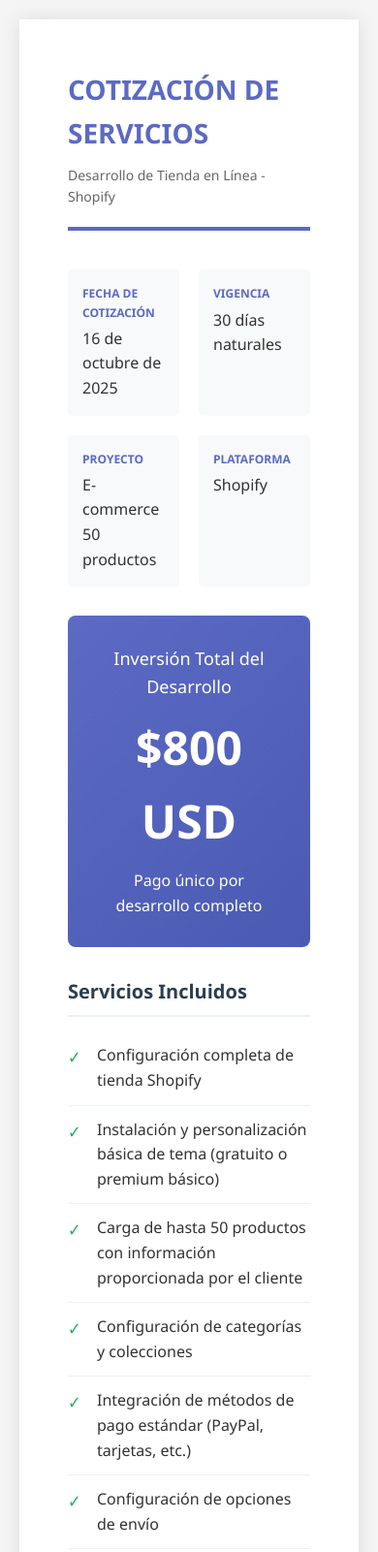
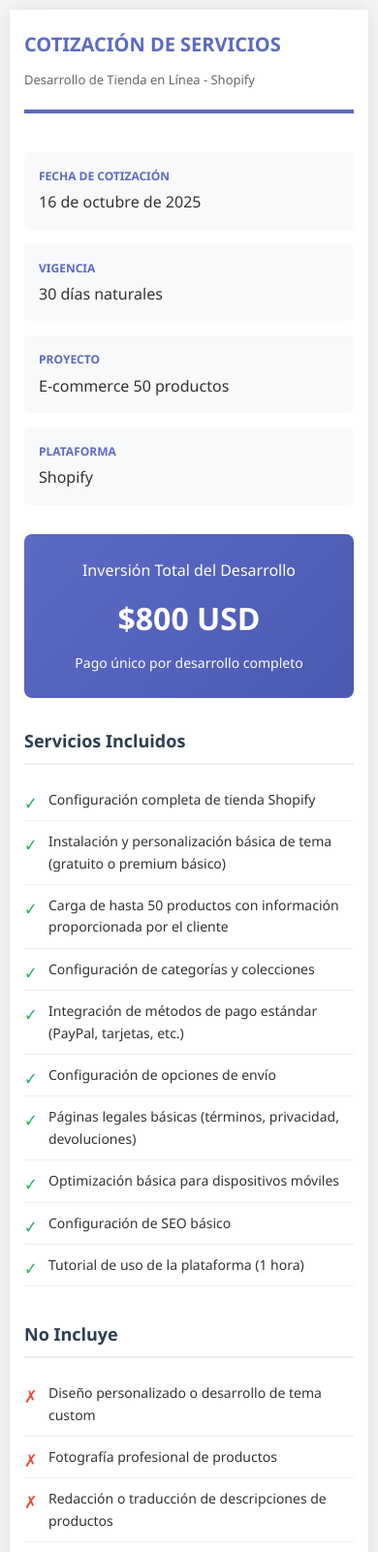
Before and after one commit to daveinweb/cotizacion-akbal, a plain HTML site: page index.html in a window 390 px wide. Shown: the top 1601 px of the page at 97% size. Drawn offline with Linux system fonts and the light colour scheme.

Commit message:
Update index.html

```diff
--- a/index.html
+++ b/index.html
@@ -25,12 +25,58 @@
             background: white;
             padding: 50px;
             box-shadow: 0 0 20px rgba(0,0,0,0.1);
+            animation: fadeIn 0.6s ease-in;
+        }
+
+        @keyframes fadeIn {
+            from {
+                opacity: 0;
+                transform: translateY(20px);
+            }
+            to {
+                opacity: 1;
+                transform: translateY(0);
+            }
+        }
+
+        @keyframes slideInLeft {
+            from {
+                opacity: 0;
+                transform: translateX(-30px);
+            }
+            to {
+                opacity: 1;
+                transform: translateX(0);
+            }
+        }
+
+        @keyframes slideInRight {
+            from {
+                opacity: 0;
+                transform: translateX(30px);
+            }
+            to {
+                opacity: 1;
+                transform: translateX(0);
+            }
+        }
+
+        @keyframes slideInUp {
+            from {
+                opacity: 0;
+                transform: translateY(30px);
+            }
+            to {
+                opacity: 1;
+                transform: translateY(0);
+            }
         }
 
         .header {
             border-bottom: 4px solid #5C6AC4;
             padding-bottom: 20px;
             margin-bottom: 40px;
+            animation: slideInLeft 0.8s ease-out;
         }
 
         .header h1 {
@@ -46,7 +92,14 @@
 
         .section {
             margin-bottom: 35px;
+            animation: slideInUp 0.8s ease-out;
+            animation-fill-mode: both;
         }
+
+        .section:nth-child(2) { animation-delay: 0.1s; }
+        .section:nth-child(3) { animation-delay: 0.2s; }
+        .section:nth-child(4) { animation-delay: 0.3s; }
+        .section:nth-child(5) { animation-delay: 0.4s; }
 
         .section h2 {
             color: #2c3e50;
@@ -67,7 +120,14 @@
             background: #f8f9fa;
             padding: 15px;
             border-radius: 5px;
+            animation: slideInUp 0.6s ease-out;
+            animation-fill-mode: both;
         }
+
+        .info-item:nth-child(1) { animation-delay: 0.1s; }
+        .info-item:nth-child(2) { animation-delay: 0.2s; }
+        .info-item:nth-child(3) { animation-delay: 0.3s; }
+        .info-item:nth-child(4) { animation-delay: 0.4s; }
 
         .info-item strong {
             display: block;
@@ -84,6 +144,8 @@
             border-radius: 8px;
             text-align: center;
             margin: 30px 0;
+            animation: slideInUp 0.8s ease-out 0.5s;
+            animation-fill-mode: both;
         }
 
         .price-box h3 {
@@ -108,7 +170,30 @@
             padding-left: 30px;
             position: relative;
             border-bottom: 1px solid #ecf0f1;
+            animation: slideInRight 0.5s ease-out;
+            animation-fill-mode: both;
         }
+
+        .list-included li:nth-child(1) { animation-delay: 0.1s; }
+        .list-included li:nth-child(2) { animation-delay: 0.15s; }
+        .list-included li:nth-child(3) { animation-delay: 0.2s; }
+        .list-included li:nth-child(4) { animation-delay: 0.25s; }
+        .list-included li:nth-child(5) { animation-delay: 0.3s; }
+        .list-included li:nth-child(6) { animation-delay: 0.35s; }
+        .list-included li:nth-child(7) { animation-delay: 0.4s; }
+        .list-included li:nth-child(8) { animation-delay: 0.45s; }
+        .list-included li:nth-child(9) { animation-delay: 0.5s; }
+        .list-included li:nth-child(10) { animation-delay: 0.55s; }
+
+        .list-excluded li:nth-child(1) { animation-delay: 0.1s; }
+        .list-excluded li:nth-child(2) { animation-delay: 0.15s; }
+        .list-excluded li:nth-child(3) { animation-delay: 0.2s; }
+        .list-excluded li:nth-child(4) { animation-delay: 0.25s; }
+        .list-excluded li:nth-child(5) { animation-delay: 0.3s; }
+        .list-excluded li:nth-child(6) { animation-delay: 0.35s; }
+        .list-excluded li:nth-child(7) { animation-delay: 0.4s; }
+        .list-excluded li:nth-child(8) { animation-delay: 0.45s; }
+        .list-excluded li:nth-child(9) { animation-delay: 0.5s; }
 
         .list-included li:before {
             content: "✓";
@@ -190,6 +275,105 @@
             .container {
                 box-shadow: none;
                 padding: 30px;
+            }
+            * {
+                animation: none !important;
+            }
+        }
+
+        /* Mobile Breakpoints */
+        @media (max-width: 768px) {
+            body {
+                padding: 10px;
+            }
+
+            .container {
+                padding: 25px 20px;
+            }
+
+            .header h1 {
+                font-size: 24px;
+            }
+
+            .info-grid {
+                grid-template-columns: 1fr;
+                gap: 15px;
+            }
+
+            .price-box {
+                padding: 25px 20px;
+            }
+
+            .price-box .amount {
+                font-size: 36px;
+            }
+
+            .section h2 {
+                font-size: 18px;
+            }
+
+            .costs-table {
+                font-size: 14px;
+            }
+
+            .costs-table th,
+            .costs-table td {
+                padding: 10px 8px;
+            }
+
+            .terms {
+                padding: 15px;
+                font-size: 12px;
+            }
+        }
+
+        @media (max-width: 480px) {
+            .container {
+                padding: 20px 15px;
+            }
+
+            .header h1 {
+                font-size: 20px;
+            }
+
+            .header p {
+                font-size: 13px;
+            }
+
+            .price-box .amount {
+                font-size: 32px;
+            }
+
+            .price-box h3 {
+                font-size: 16px;
+            }
+
+            .price-box p {
+                font-size: 14px;
+            }
+
+            .list-included li,
+            .list-excluded li {
+                font-size: 14px;
+                padding: 10px 0 10px 25px;
+            }
+
+            .costs-table {
+                font-size: 12px;
+            }
+
+            .costs-table th,
+            .costs-table td {
+                padding: 8px 5px;
+            }
+
+            .note-box {
+                padding: 12px;
+                font-size: 13px;
+            }
+
+            .footer {
+                font-size: 13px;
             }
         }
     </style>
@@ -307,7 +491,6 @@
     </div>
 
     <script>
-        // Establecer la fecha actual
         const today = new Date();
         const options = { year: 'numeric', month: 'long', day: 'numeric' };
         document.getElementById('date').textContent = today.toLocaleDateString('es-MX', options);
```
